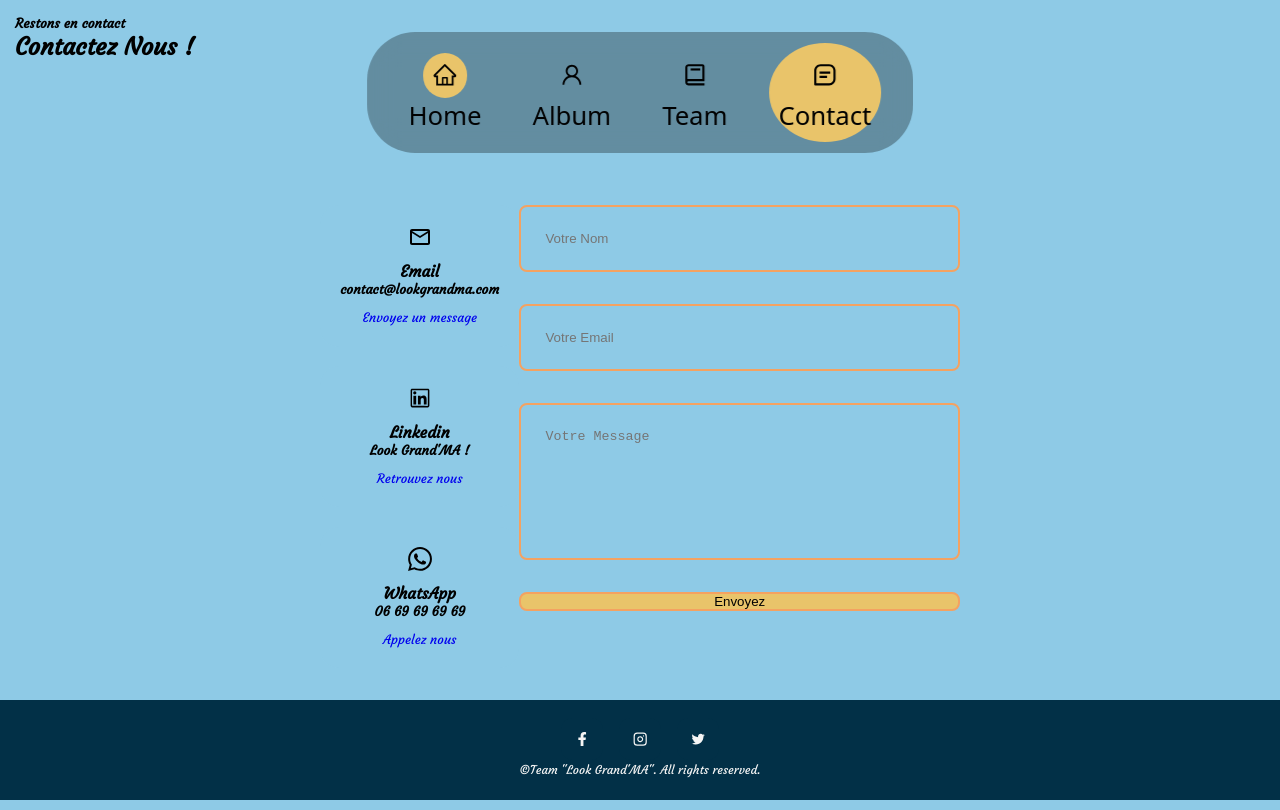
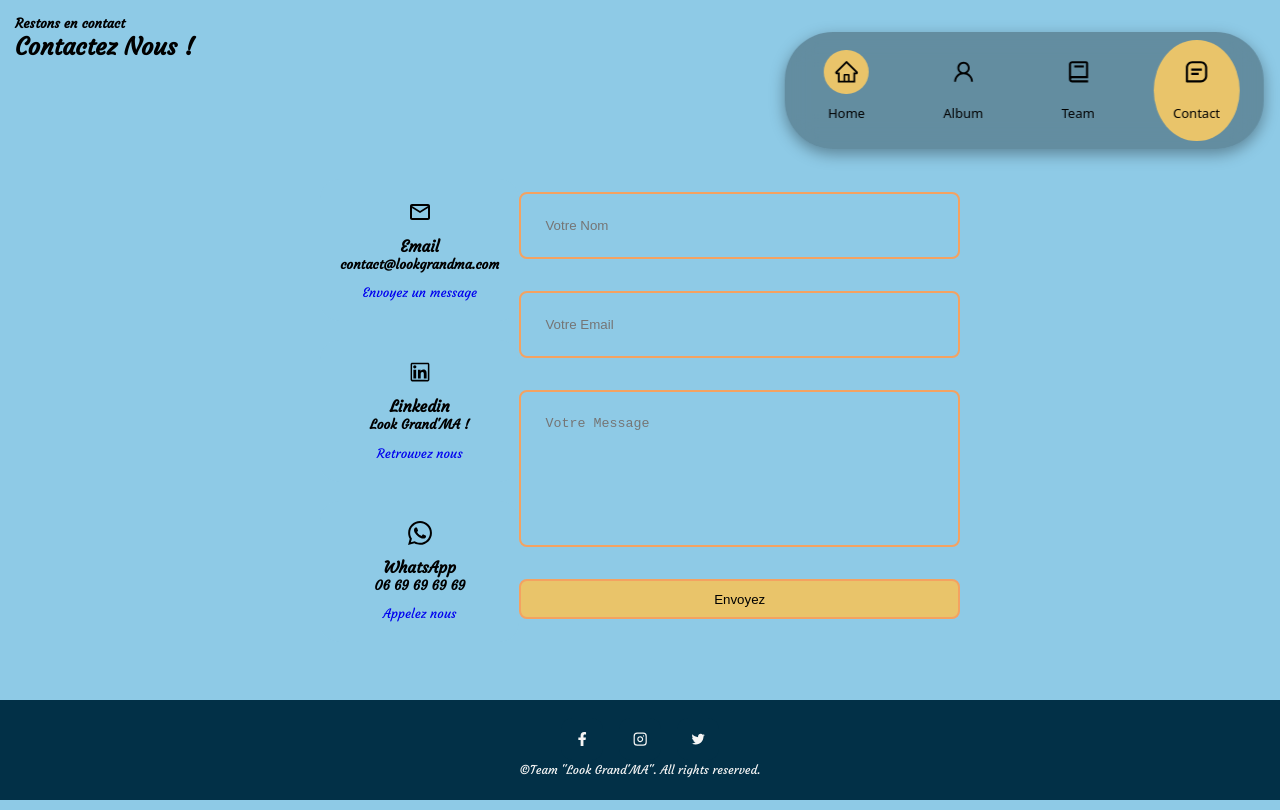
Before and after one commit to Jayroots/hackathon, a React (Vite) app: page /contact in a window 1280 px wide. Built offline with nearby package versions, Linux system fonts and the light colour scheme.

Commit message:
stylisation navbar et page contact

```diff
--- a/src/pages_components/Contact.jsx
+++ b/src/pages_components/Contact.jsx
@@ -57,7 +57,7 @@ const Contact = () => {
                     <input type="text" name='name' placeholder='Votre Nom' required />
                     <input type="email" name='email' placeholder='Votre Email' required />
                     <textarea name="message" rows="7" placeholder="Votre Message" required></textarea>
-                    <button type='submit' className='btn btn-primary'>Envoyez</button>
+                    <button type='submit' className='btn-primary'>Envoyez</button>
 
                 </form>
 
--- a/src/styles/contact.scss
+++ b/src/styles/contact.scss
@@ -8,7 +8,7 @@
     /* grid-template-columns: 30% 58%; */
     /*   gap: 12%; */
     margin: 0 auto;
-    margin-top: 10%;
+    margin-top: 8%;
     justify-content: space-between;
 
 
@@ -58,6 +58,7 @@ form {
     flex-direction: column;
     gap: 2rem;
     width: 70%;
+    margin-top: 2%;
     font-family: system-ui, -apple-system, BlinkMacSystemFont, 'Segoe UI', Roboto, Oxygen, Ubuntu, Cantarell, 'Open Sans', 'Helvetica Neue', sans-serif;
 
 }
@@ -78,4 +79,5 @@ textarea {
     color: var(--color-bg);
     border: 2px solid var(--color-primary-variant);
     border-radius: 0.5rem;
+    height: 40px;
 }
--- a/src/styles/navbar.scss
+++ b/src/styles/navbar.scss
@@ -2,37 +2,50 @@ nav {
     background: rgba(0, 0, 0, 0.3);
     width: max-content;
     /*  display: block; */
-    padding: 0.7rem 2rem;
+    padding: 0.5rem 1.5rem;
     /*  z-index: 2; */
     position: fixed;
-    left: 50%;
+    left: 80%;
     transform: translateX(-50%);
     top: 2rem;
     display: flex;
-    gap: 2rem;
+    gap: 2.5rem;
     border-radius: 3rem;
     backdrop-filter: blur(15px);
     flex-direction: row;
+    box-shadow: rgba(0, 0, 0, 0.35) 0px 5px 15px;
     font-family: system-ui, -apple-system, BlinkMacSystemFont, 'Segoe UI', Roboto, Oxygen, Ubuntu, Cantarell, 'Open Sans', 'Helvetica Neue', sans-serif;
 
+    p {
+
+        font-size: small;
+
+
+    }
 }
 
-nav a {
+
+
+nav a,
+p {
     background: transparent;
     padding: 0.6rem;
     border-radius: 50%;
     display: flex;
-    color: var(--color-light);
+    color: var(--color-bg);
     font-size: 1.6rem;
 }
 
-nav a:hover {
-    background: rgba(0, 0, 0, 0.3);
+nav a:hover,
+p:hover {
+    /*   background: rgba(0, 0, 0, 0.3); */
+    background: var(--color-primary);
 }
 
-nav a.active {
+nav a.active,
+p:active {
     background: var(--color-primary);
-    color: var(--color-bg);
+    /*  color: var(--color-bg); */
 }
 
 .primary-btn {
@@ -44,3 +57,11 @@ nav a.active {
 
 
 }
+
+.primary-btn:hover {
+    background: var(--color-primary);
+}
+
+.primary-btn:active {
+    background: var(--color-primary);
+}
```
